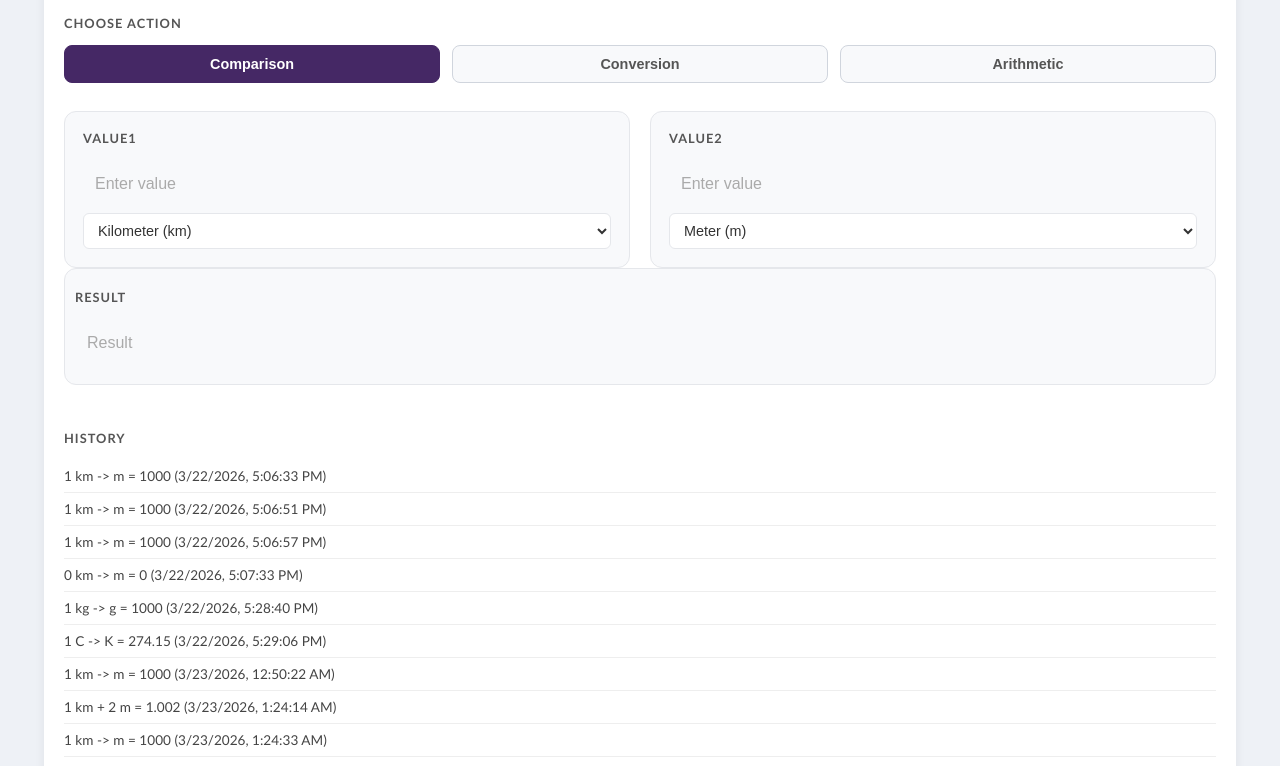
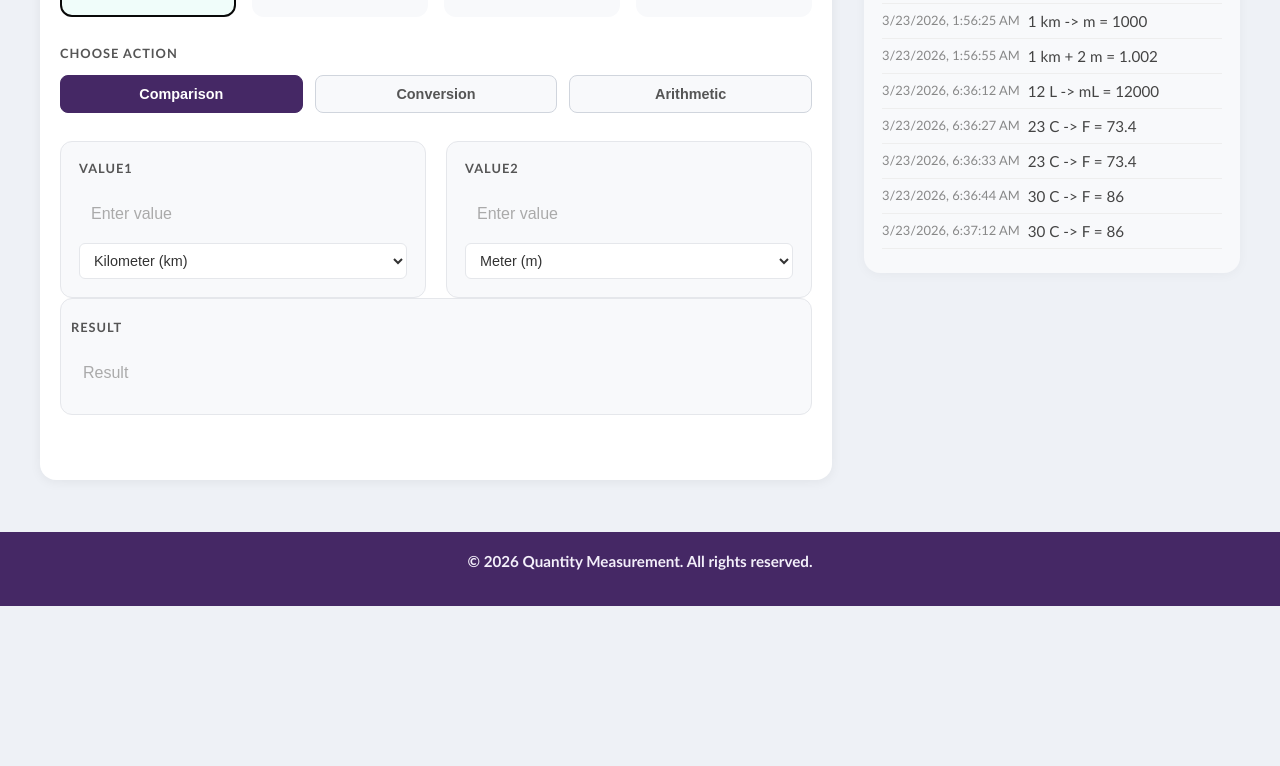
Before and after one commit to Preetham0000/QuantityMeasurementApp, a website with bundled scripts: page html/index.html in a window 1280 px wide. Shown: the part 264-1030 px from the top of the page. After the commit the page ends 870 px from the top, so only its background shows below. Built offline with nearby package versions, Linux system fonts and the light colour scheme; data requests are answered from the project's data file.

Commit message:
Updated with fixed bugs

```diff
--- a/css/style.css
+++ b/css/style.css
@@ -221,10 +221,22 @@ body {
 }
 
 .history-list li {
+  display: flex;
+  align-items: flex-start;
+  gap: 8px;
   padding: 8px 0;
   border-bottom: 1px solid #eee;
+  font-size: 0.95rem;
 }
 
+.history-timestamp {
+  color: #888;
+  font-size: 0.85em;
+  min-width: 90px;
+  text-align: left;
+  flex-shrink: 0;
+  font-family: "Gill Sans", "Gill Sans MT", Calibri, "Trebuchet MS", sans-serif;
+}
 
 .site-footer {
     margin-top: 2rem;
@@ -250,6 +262,29 @@ body {
     font-weight: 600;
 }
 
+.app-layout {
+  display: flex;
+  gap: 32px;
+  max-width: 1200px;
+  margin: 30px auto;
+}
+
+.container {
+  flex: 2;
+  min-width: 0;
+}
+
+.history-container {
+  flex: 1;
+  min-width: 260px;
+  max-width: 340px;
+  background: #f8f9fb;
+  border-radius: 16px;
+  padding: 24px 18px;
+  box-shadow: 0 2px 12px rgba(0,0,0,0.04);
+  height: fit-content;
+}
+
 @media (max-width: 768px) {
   .container {
     padding: 20px 20px;
@@ -267,3 +302,14 @@ body {
     flex-wrap: wrap;
   }
 }
+
+@media (max-width: 900px) {
+  .app-layout {
+    flex-direction: column;
+    gap: 0;
+  }
+  .history-container {
+    max-width: 100%;
+    margin-top: 24px;
+  }
+}
--- a/db.json
+++ b/db.json
@@ -311,86 +311,6 @@
   ],
   "history": [
     {
-      "id": "f0c1",
-      "type": "length",
-      "action": "Conversion",
-      "expression": "1 km -> m",
-      "result": "1000",
-      "timestamp": "2026-03-22T17:06:33.464Z"
-    },
-    {
-      "id": "5656",
-      "type": "length",
-      "action": "Conversion",
-      "expression": "1 km -> m",
-      "result": "1000",
-      "timestamp": "2026-03-22T17:06:51.560Z"
-    },
-    {
-      "id": "2707",
-      "type": "length",
-      "action": "Conversion",
-      "expression": "1 km -> m",
-      "result": "1000",
-      "timestamp": "2026-03-22T17:06:57.779Z"
-    },
-    {
-      "id": "c1e2",
-      "type": "length",
-      "action": "Conversion",
-      "expression": "0 km -> m",
-      "result": "0",
-      "timestamp": "2026-03-22T17:07:33.299Z"
-    },
-    {
-      "id": "c7f7",
-      "type": "weight",
-      "action": "Conversion",
-      "expression": "1 kg -> g",
-      "result": "1000",
-      "timestamp": "2026-03-22T17:28:40.100Z"
-    },
-    {
-      "id": "c061",
-      "type": "temperature",
-      "action": "Conversion",
-      "expression": "1 C -> K",
-      "result": "274.15",
-      "timestamp": "2026-03-22T17:29:06.770Z"
-    },
-    {
-      "id": "8226",
-      "type": "length",
-      "action": "Conversion",
-      "expression": "1 km -> m",
-      "result": "1000",
-      "timestamp": "2026-03-23T00:50:22.636Z"
-    },
-    {
-      "id": "78c4",
-      "type": "length",
-      "action": "Arithmetic",
-      "expression": "1 km + 2 m",
-      "result": "1.002",
-      "timestamp": "2026-03-23T01:24:14.636Z"
-    },
-    {
-      "id": "a0b4",
-      "type": "length",
-      "action": "Conversion",
-      "expression": "1 km -> m",
-      "result": "1000",
-      "timestamp": "2026-03-23T01:24:33.219Z"
-    },
-    {
-      "id": "efe9",
-      "type": "length",
-      "action": "Conversion",
-      "expression": "2 km -> m",
-      "result": "2000",
-      "timestamp": "2026-03-23T01:24:39.290Z"
-    },
-    {
       "id": "2e30",
       "type": "length",
       "action": "Comparison",
@@ -421,6 +341,47 @@
       "expression": "1 km + 2 m",
       "result": "1.002",
       "timestamp": "2026-03-23T01:56:55.036Z"
+    },
+    {
+      "type": "volume",
+      "action": "Conversion",
+      "expression": "12 L -> mL",
+      "result": "12000",
+      "timestamp": "2026-03-23T06:36:12.632Z",
+      "id": "J39uMkenSC8"
+    },
+    {
+      "type": "temperature",
+      "action": "Conversion",
+      "expression": "23 C -> F",
+      "result": "73.4",
+      "timestamp": "2026-03-23T06:36:27.849Z",
+      "id": "xIt4ieCtvDc"
+    },
+    {
+      "type": "temperature",
+      "action": "Conversion",
+      "expression": "23 C -> F",
+      "result": "73.4",
+      "timestamp": "2026-03-23T06:36:33.381Z",
+      "id": "ZtE92TEiDwY"
+    },
+    {
+      "type": "temperature",
+      "action": "Conversion",
+      "expression": "30 C -> F",
+      "result": "86",
+      "timestamp": "2026-03-23T06:36:44.929Z",
+      "id": "pXCbinl6-Pg"
+    },
+    {
+      "type": "temperature",
+      "action": "Conversion",
+      "expression": "30 C -> F",
+      "result": "86",
+      "timestamp": "2026-03-23T06:37:12.179Z",
+      "id": "b1KXpMqOL9U"
     }
-  ]
+  ],
+  "$schema": "./node_modules/json-server/schema.json"
 }
--- a/html/quantityapp.html
+++ b/html/quantityapp.html
@@ -5,9 +5,8 @@
   <title>App</title>
 </head>
 <body>
-
+  <div class="app-layout">
     <section class="container">
-
       <div class="section-block">
         <h2 class="section-title">CHOOSE TYPE</h2>
       <div class="type-row">
@@ -66,12 +65,16 @@
       <input type="text" id="result" class="result-field" placeholder="Result" readonly>
     </div>
 
-    <div class="section-block">
+  </section>
+
+  <aside class="history-container">
     <h2 class="section-title">HISTORY</h2>
     <ul id="history-list" class="history-list"></ul>
+  </aside>
+
+
 </div>
 
-  </section>
   <footer class="site-footer">
         <p class="footer-copy">&copy; 2026 Quantity Measurement. All rights reserved.</p>
         <nav class="footer-nav" aria-label="Footer navigation"></nav>
--- a/js/ui.js
+++ b/js/ui.js
@@ -98,21 +98,21 @@ export function toggleOperators(show) {
 
 export function renderHistory(records) {
   const list = document.querySelector("#history-list");
-  if (!list) {
-    return;
-  }
-
+  if (!list) return;
   const safeRecords = Array.isArray(records) ? records : [];
   list.innerHTML = "";
-
   if (!safeRecords.length) {
     list.innerHTML = "<li>No history yet.</li>";
     return;
   }
-
-  safeRecords.forEach((r) => {
+  safeRecords.forEach(r => {
     const li = document.createElement("li");
-    li.textContent = `${r.expression}  =  ${r.result}  (${new Date(r.timestamp).toLocaleString()})`;
+    const date = new Date(r.timestamp);
+    const ts = document.createElement("span");
+    ts.className = "history-timestamp";
+    ts.textContent = date.toLocaleString();
+    li.appendChild(ts);
+    li.appendChild(document.createTextNode(` ${r.expression} = ${r.result}`));
     list.appendChild(li);
   });
 }
```
Also changed, not shown: package.json (added, +21 -0 lines), 1 other file. Lines whose indentation alone changed are shown as unchanged.
